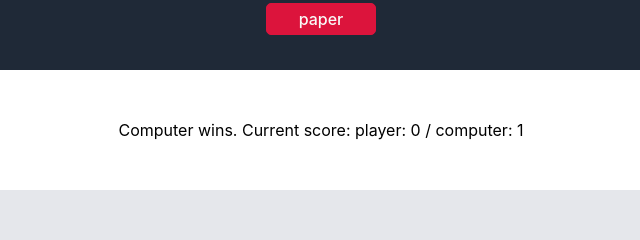
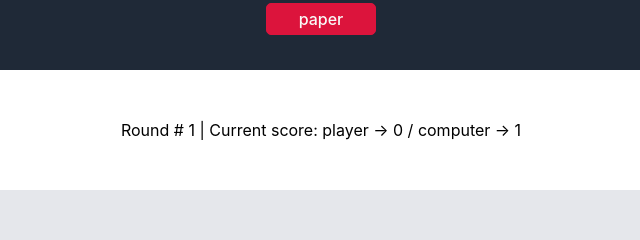
Before and after one commit to gvaa/rps, a plain HTML site: page index.html in a window 1280 px wide. Both pictures are taken after a click on the button "rock". Shown: the part 154-394 px from the top of the page, 319-959 px from the left. Drawn offline with Linux system fonts and the light colour scheme.

Commit message:
Add round count, clean the code
Added round counter to track game progress. Removed unnecessary commented code.

```diff
--- a/scripts/rps.js
+++ b/scripts/rps.js
@@ -5,9 +5,9 @@ let computerChoice = "click blue";
 let numberGames = 5;
 let playerScore = 0;
 let computerScore = 0;
+let roundNumber = 0;
 let result;
 let winner;
-// let selectedButton = document.getElementById(playerChoice);
 
 let getComputerChoice = function () {
     let computerChoice = Math.floor(Math.random() * 3);
@@ -44,8 +44,6 @@ let createButton = function (id) {
 }
 
 let displayResult = function (e) {
-    // selectedButton.setAttribute("class", "selected");
-
     const buttons = document.querySelectorAll("button");
     buttons.forEach((button) => {
         button.setAttribute("class", "unselected");
@@ -63,7 +61,8 @@ let displayResult = function (e) {
         computerScore++;
     }
     computerButton.textContent = computerChoice;
-    resultsDiv.textContent = gameResult + `. Current score: player: ${playerScore} / computer: ${computerScore}`;
+    roundNumber ++;
+    resultsDiv.textContent = `Round # ${roundNumber} | Current score: player -> ${playerScore} / computer -> ${computerScore}`;
       if (playerScore == 5 || computerScore == 5) {
         if (playerScore > computerScore) {
             winner = "Player";
@@ -72,24 +71,19 @@ let displayResult = function (e) {
         playerScore = 0;
         computerScore = 0;
         winner = "";
+        roundNumber = 0;
     }
 }
 
 const myBody = document.body;
-// const buttonsDiv = document.createElement("div");
-// buttonsDiv.setAttribute("id", "buttons");
 const buttonsDiv = document.querySelector('#buttons');
-// const computerDiv = document.createElement("div");
-// computerDiv.setAttribute("id", "computer");
 const computerDiv = document.querySelector('#computer');
 const computerButton = document.createElement("button");
 computerButton.setAttribute("id", "ai");
 computerButton.textContent = computerChoice;
-// const resultsDiv = document.createElement("div");
-// resultsDiv.setAttribute("id", "results");
+
 const resultsDiv = document.querySelector('#results');
-// const finalDiv = document.createElement("div");
-// finalDiv.setAttribute("id", "final");
+
 const finalDiv = document.querySelector('#final');
 
 buttonsDiv.appendChild(createButton("rock"));
@@ -99,13 +93,3 @@ buttonsDiv.appendChild(createButton("scissors"));
 // createButton("paper");
 // createButton("scissors");
 computerDiv.appendChild(computerButton);
-// myBody.appendChild(buttonsDiv);
-// myBody.appendChild(computerDiv);
-// myBody.appendChild(resultsDiv);
-// myBody.appendChild(finalDiv);
-
-// js blinker, used css instead
-// const blink = document.querySelector("p");
-// setInterval(function() {
-//     blink.style.opacity = (blink.style.opacity == 0 ? 1 : 0);
-// }, 1500);
```
Also changed, not shown: styles/style.css (+0 -21 lines), 1 other file.
